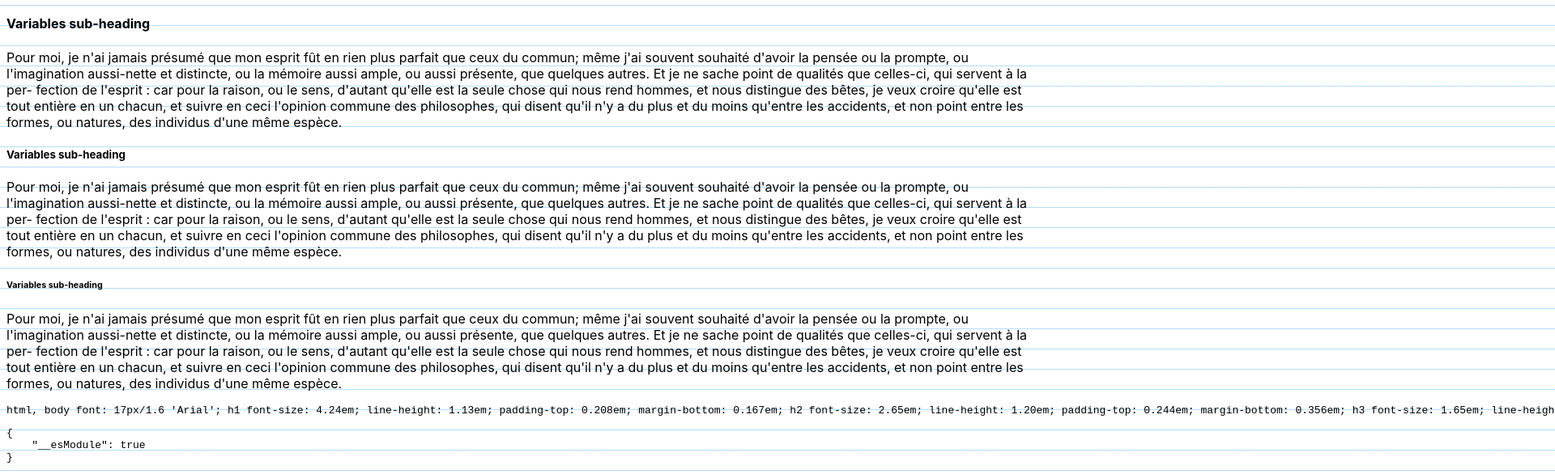
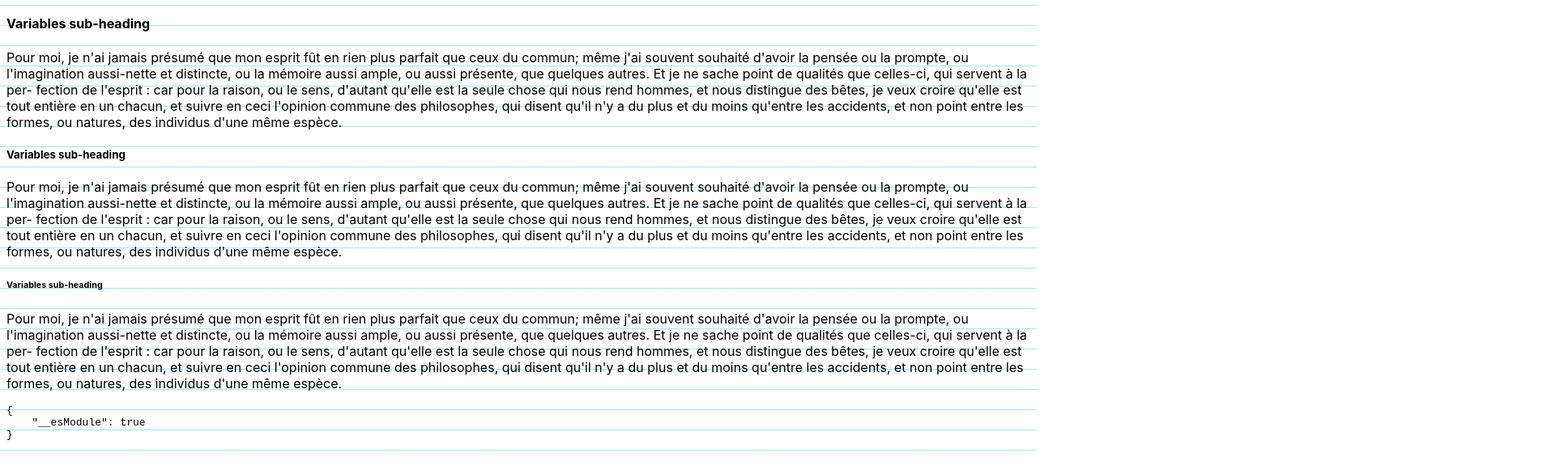
Before and after one commit to thierryc/Design-System-Variables, a React (Create React App) app in the folder gh-pages/: page / in a window 1280 px wide. Shown: the part 669-1255 px from the top of the page at 81% size, 1920 px wide, since content can reach past the window. After the commit the page ends 1227 px from the top, so only its background shows below. Built offline with nearby package versions, Linux system fonts and the light colour scheme.

Commit message:
add long title

```diff
--- a/gh-pages/src/App.js
+++ b/gh-pages/src/App.js
@@ -1,143 +1,127 @@
-import React, { Component, Fragment } from 'react'
-import * as dsv from './design-system-variables';
-import { H1, H2, H3, H4, H5, H6, P } from './components/Heading'
+import React, { Component, Fragment } from "react";
+import * as dsv from "./design-system-variables";
+import { H1, H2, H3, H4, H5, H6, P } from "./components/Heading";
 
-import './App.css';
+import "./App.css";
 
 class App extends Component {
   render() {
     return (
       <Fragment>
-        <div style={{
+        <div style={{}}>
+          <P>
+            Le bon sens est la chose du monde la mieux partagée : car chacun
+            pense en être si bien pourvu, que ceux même qui sont les plus
+            difficiles à contenter en toute autre chose, n'ont point coutume
+            d'en désirer plus qu'ils en ont. En quoi il n'est pas vrai-
+            semblable que tous se trompent; mais plutôt cela témoigne que la
+            puissance de bien juger, et distinguer le vrai d'avec le faux, qui
+            est proprement ce qu'on nomme le bon sens ou la raison, est
+            naturellement égale en tous les hommes; et ainsi que la diversité de
+            nos opinions ne vient pas de ce que les uns sont plus raisonnables
+            que les autres, mais seulement de ce que nous conduisons nos pensées
+            par diverses voies, et ne considérons pas les mêmes choses. Car ce
+            n'est pas assez d'avoir l'esprit bon, mais le principal est de
+            l'appliquer bien. Les plus grandes âmes sont capables des plus
+            grands vices, aussi bien que des plus grandes vertus; et ceux qui ne
+            marchent que fort lentement peuvent avancer beaucoup davantage,
+            s'ils suivent toujours le droit chemin, que ne font ceux qui
+            courent, et qui s'en éloignent.
+          </P>
 
-        }}>
-
-          <P>Le bon sens est la chose du monde la mieux partagée : car chacun pense en être si bien pourvu,
-            que ceux même qui sont les plus difficiles à contenter en toute autre chose,
-            n'ont point coutume d'en désirer plus qu'ils en ont. En quoi il n'est pas vrai- semblable que tous se
-            trompent; mais plutôt cela témoigne que la puissance de bien juger, et distinguer le vrai d'avec
-            le faux, qui est proprement ce qu'on nomme le bon sens ou la raison, est naturellement égale
-            en tous les hommes; et ainsi que la diversité de nos opinions ne vient pas de ce que
-            les uns sont plus raisonnables que les autres, mais seulement de ce que nous conduisons
-            nos pensées par diverses voies, et ne considérons pas les mêmes choses.
-            Car ce n'est pas assez d'avoir l'esprit bon, mais le principal est de l'appliquer bien.
-            Les plus grandes âmes sont capables des plus grands vices, aussi bien que des plus grandes vertus;
-            et ceux qui ne marchent que fort lentement peuvent avancer beaucoup davantage, s'ils suivent toujours
-            le droit chemin, que ne font ceux qui courent, et qui s'en éloignent.</P>
-
-          <H1>HOpxl ÀHOpxl ÀHOpxl ÀHOpxl ÀHOpxl À</H1>
-          <P>Pour moi, je n'ai jamais présumé que mon esprit fût en rien plus parfait que ceux du commun;
-            même j'ai souvent souhaité d'avoir la pensée ou la prompte, ou l'imagination aussi-nette et distincte,
-            ou la mémoire aussi ample, ou aussi présente, que quelques autres.
-            Et je ne sache point de qualités que celles-ci, qui servent à la per- fection de l'esprit :
-            car pour la raison, ou le sens, d'autant qu'elle est la seule chose qui nous rend hommes,
-            et nous distingue des bêtes, je veux croire qu'elle est tout entière en un chacun,
-            et suivre en ceci l'opinion commune des philosophes, qui disent qu'il n'y a du plus
-            et du moins qu'entre les accidents, et non point entre les formes, ou natures,
-            des individus d'une même espèce.</P>
+          <H1>HO Heading One long Pour moi, je n'ai jamais présumé que mon esprit...</H1>
+          <P>
+            Pour moi, je n'ai jamais présumé que mon esprit fût en rien plus
+            parfait que ceux du commun; même j'ai souvent souhaité d'avoir la
+            pensée ou la prompte, ou l'imagination aussi-nette et distincte, ou
+            la mémoire aussi ample, ou aussi présente, que quelques autres. Et
+            je ne sache point de qualités que celles-ci, qui servent à la per-
+            fection de l'esprit : car pour la raison, ou le sens, d'autant
+            qu'elle est la seule chose qui nous rend hommes, et nous distingue
+            des bêtes, je veux croire qu'elle est tout entière en un chacun, et
+            suivre en ceci l'opinion commune des philosophes, qui disent qu'il
+            n'y a du plus et du moins qu'entre les accidents, et non point entre
+            les formes, ou natures, des individus d'une même espèce.
+          </P>
 
           <H2>Variables sub-heading</H2>
-          <P>Pour moi, je n'ai jamais présumé que mon esprit fût en rien plus parfait que ceux du commun;
-            même j'ai souvent souhaité d'avoir la pensée ou la prompte, ou l'imagination aussi-nette et distincte,
-            ou la mémoire aussi ample, ou aussi présente, que quelques autres.
-            Et je ne sache point de qualités que celles-ci, qui servent à la per- fection de l'esprit :
-            car pour la raison, ou le sens, d'autant qu'elle est la seule chose qui nous rend hommes,
-            et nous distingue des bêtes, je veux croire qu'elle est tout entière en un chacun,
-            et suivre en ceci l'opinion commune des philosophes, qui disent qu'il n'y a du plus
-            et du moins qu'entre les accidents, et non point entre les formes, ou natures,
-            des individus d'une même espèce.</P>
+          <P>
+            Pour moi, je n'ai jamais présumé que mon esprit fût en rien plus
+            parfait que ceux du commun; même j'ai souvent souhaité d'avoir la
+            pensée ou la prompte, ou l'imagination aussi-nette et distincte, ou
+            la mémoire aussi ample, ou aussi présente, que quelques autres. Et
+            je ne sache point de qualités que celles-ci, qui servent à la per-
+            fection de l'esprit : car pour la raison, ou le sens, d'autant
+            qu'elle est la seule chose qui nous rend hommes, et nous distingue
+            des bêtes, je veux croire qu'elle est tout entière en un chacun, et
+            suivre en ceci l'opinion commune des philosophes, qui disent qu'il
+            n'y a du plus et du moins qu'entre les accidents, et non point entre
+            les formes, ou natures, des individus d'une même espèce.
+          </P>
 
           <H3>Variables sub-heading</H3>
-          <P>Pour moi, je n'ai jamais présumé que mon esprit fût en rien plus parfait que ceux du commun;
-            même j'ai souvent souhaité d'avoir la pensée ou la prompte, ou l'imagination aussi-nette et distincte,
-            ou la mémoire aussi ample, ou aussi présente, que quelques autres.
-            Et je ne sache point de qualités que celles-ci, qui servent à la per- fection de l'esprit :
-            car pour la raison, ou le sens, d'autant qu'elle est la seule chose qui nous rend hommes,
-            et nous distingue des bêtes, je veux croire qu'elle est tout entière en un chacun,
-            et suivre en ceci l'opinion commune des philosophes, qui disent qu'il n'y a du plus
-            et du moins qu'entre les accidents, et non point entre les formes, ou natures,
-            des individus d'une même espèce.</P>
+          <P>
+            Pour moi, je n'ai jamais présumé que mon esprit fût en rien plus
+            parfait que ceux du commun; même j'ai souvent souhaité d'avoir la
+            pensée ou la prompte, ou l'imagination aussi-nette et distincte, ou
+            la mémoire aussi ample, ou aussi présente, que quelques autres. Et
+            je ne sache point de qualités que celles-ci, qui servent à la per-
+            fection de l'esprit : car pour la raison, ou le sens, d'autant
+            qu'elle est la seule chose qui nous rend hommes, et nous distingue
+            des bêtes, je veux croire qu'elle est tout entière en un chacun, et
+            suivre en ceci l'opinion commune des philosophes, qui disent qu'il
+            n'y a du plus et du moins qu'entre les accidents, et non point entre
+            les formes, ou natures, des individus d'une même espèce.
+          </P>
 
           <H4>Variables sub-heading</H4>
-          <P>Pour moi, je n'ai jamais présumé que mon esprit fût en rien plus parfait que ceux du commun;
-            même j'ai souvent souhaité d'avoir la pensée ou la prompte, ou l'imagination aussi-nette et distincte,
-            ou la mémoire aussi ample, ou aussi présente, que quelques autres.
-            Et je ne sache point de qualités que celles-ci, qui servent à la per- fection de l'esprit :
-            car pour la raison, ou le sens, d'autant qu'elle est la seule chose qui nous rend hommes,
-            et nous distingue des bêtes, je veux croire qu'elle est tout entière en un chacun,
-            et suivre en ceci l'opinion commune des philosophes, qui disent qu'il n'y a du plus
-            et du moins qu'entre les accidents, et non point entre les formes, ou natures,
-            des individus d'une même espèce.</P>
+          <P>
+            Pour moi, je n'ai jamais présumé que mon esprit fût en rien plus
+            parfait que ceux du commun; même j'ai souvent souhaité d'avoir la
+            pensée ou la prompte, ou l'imagination aussi-nette et distincte, ou
+            la mémoire aussi ample, ou aussi présente, que quelques autres. Et
+            je ne sache point de qualités que celles-ci, qui servent à la per-
+            fection de l'esprit : car pour la raison, ou le sens, d'autant
+            qu'elle est la seule chose qui nous rend hommes, et nous distingue
+            des bêtes, je veux croire qu'elle est tout entière en un chacun, et
+            suivre en ceci l'opinion commune des philosophes, qui disent qu'il
+            n'y a du plus et du moins qu'entre les accidents, et non point entre
+            les formes, ou natures, des individus d'une même espèce.
+          </P>
 
-            <H5>Variables sub-heading</H5>
-            <P>Pour moi, je n'ai jamais présumé que mon esprit fût en rien plus parfait que ceux du commun;
-            même j'ai souvent souhaité d'avoir la pensée ou la prompte, ou l'imagination aussi-nette et distincte,
-            ou la mémoire aussi ample, ou aussi présente, que quelques autres.
-            Et je ne sache point de qualités que celles-ci, qui servent à la per- fection de l'esprit :
-            car pour la raison, ou le sens, d'autant qu'elle est la seule chose qui nous rend hommes,
-            et nous distingue des bêtes, je veux croire qu'elle est tout entière en un chacun,
-            et suivre en ceci l'opinion commune des philosophes, qui disent qu'il n'y a du plus
-            et du moins qu'entre les accidents, et non point entre les formes, ou natures,
-            des individus d'une même espèce.</P>
+          <H5>Variables sub-heading</H5>
+          <P>
+            Pour moi, je n'ai jamais présumé que mon esprit fût en rien plus
+            parfait que ceux du commun; même j'ai souvent souhaité d'avoir la
+            pensée ou la prompte, ou l'imagination aussi-nette et distincte, ou
+            la mémoire aussi ample, ou aussi présente, que quelques autres. Et
+            je ne sache point de qualités que celles-ci, qui servent à la per-
+            fection de l'esprit : car pour la raison, ou le sens, d'autant
+            qu'elle est la seule chose qui nous rend hommes, et nous distingue
+            des bêtes, je veux croire qu'elle est tout entière en un chacun, et
+            suivre en ceci l'opinion commune des philosophes, qui disent qu'il
+            n'y a du plus et du moins qu'entre les accidents, et non point entre
+            les formes, ou natures, des individus d'une même espèce.
+          </P>
 
-            <H6>Variables sub-heading</H6>
-            <P>Pour moi, je n'ai jamais présumé que mon esprit fût en rien plus parfait que ceux du commun;
-            même j'ai souvent souhaité d'avoir la pensée ou la prompte, ou l'imagination aussi-nette et distincte,
-            ou la mémoire aussi ample, ou aussi présente, que quelques autres.
-            Et je ne sache point de qualités que celles-ci, qui servent à la per- fection de l'esprit :
-            car pour la raison, ou le sens, d'autant qu'elle est la seule chose qui nous rend hommes,
-            et nous distingue des bêtes, je veux croire qu'elle est tout entière en un chacun,
-            et suivre en ceci l'opinion commune des philosophes, qui disent qu'il n'y a du plus
-            et du moins qu'entre les accidents, et non point entre les formes, ou natures,
-            des individus d'une même espèce.</P>
+          <H6>Variables sub-heading</H6>
+          <P>
+            Pour moi, je n'ai jamais présumé que mon esprit fût en rien plus
+            parfait que ceux du commun; même j'ai souvent souhaité d'avoir la
+            pensée ou la prompte, ou l'imagination aussi-nette et distincte, ou
+            la mémoire aussi ample, ou aussi présente, que quelques autres. Et
+            je ne sache point de qualités que celles-ci, qui servent à la per-
+            fection de l'esprit : car pour la raison, ou le sens, d'autant
+            qu'elle est la seule chose qui nous rend hommes, et nous distingue
+            des bêtes, je veux croire qu'elle est tout entière en un chacun, et
+            suivre en ceci l'opinion commune des philosophes, qui disent qu'il
+            n'y a du plus et du moins qu'entre les accidents, et non point entre
+            les formes, ou natures, des individus d'une même espèce.
+          </P>
 
           <code>
-            <pre>
-html, body
-	font: 17px/1.6 'Arial';
-
-
-h1
-	font-size: 4.24em;
-	line-height: 1.13em;
-	padding-top: 0.208em;
-	margin-bottom: 0.167em;
-
-
-h2
-	font-size: 2.65em;
-	line-height: 1.20em;
-	padding-top: 0.244em;
-	margin-bottom: 0.356em;
-
-
-h3
-	font-size: 1.65em;
-	line-height: 1.93em;
-	padding-top: 0.607em;
-	margin-bottom: 0.357em;
-
-
-h4
-	font-size: 1.00em;
-	line-height: 1.59em;
-	padding-top: 0.471em;
-	margin-bottom: 1.12em;
-
-
-p
-	font-size: 1.00em;
-	line-height: 1.59em;
-	padding-top: 0.471em;
-	margin-bottom: 1.12em;
-
-            </pre>
-
+            <pre>{JSON.stringify(dsv, null, 4)}</pre>
           </code>
-
-          <code><pre>
-          { JSON.stringify(dsv, null, 4) }
-          </pre></code>
         </div>
       </Fragment>
     );
```
